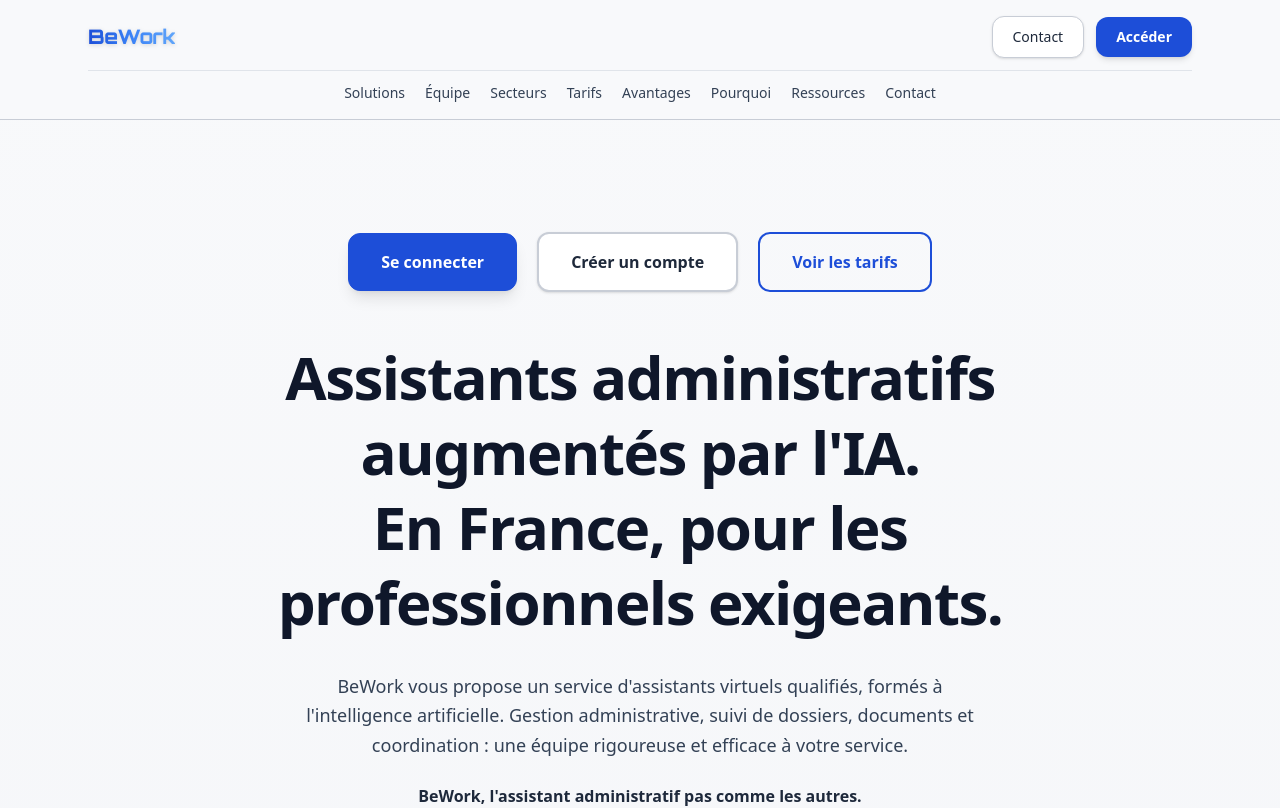
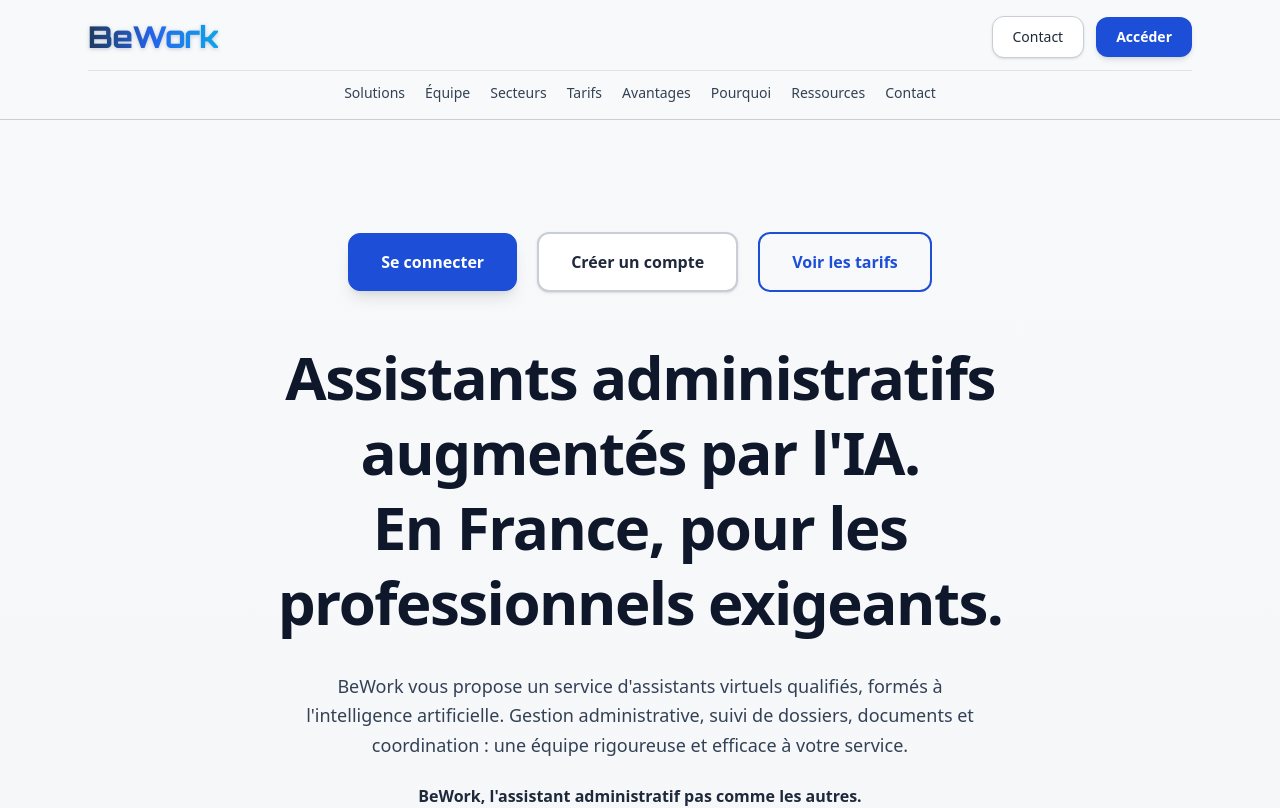
Before and after one commit to messaoud78280/plateforme, a Next.js app: page / in a window 1280 px wide. Shown: the top 808 px of the page. Built offline with nearby package versions, Linux system fonts and the light colour scheme.

Commit message:
Logo BeWork: taille x2, dégradé bleu métallique (pro, épuré, futuriste)
Made-with: Cursor

```diff
--- a/src/app/dashboard/layout.tsx
+++ b/src/app/dashboard/layout.tsx
@@ -22,7 +22,7 @@ export default async function DashboardLayout({
         <div className="mx-auto flex max-w-6xl items-center justify-between px-4 py-4">
           <Link
             href="/dashboard"
-            className="text-xl font-extrabold tracking-tight bg-gradient-to-r from-[#1d4ed8] via-[#3b82f6] to-[#60a5fa] bg-clip-text text-transparent"
+            className="text-2xl md:text-3xl font-extrabold tracking-tight bg-gradient-to-r from-[#1e3a5f] via-[#2563eb] to-[#0ea5e9] bg-clip-text text-transparent drop-shadow-[0_1px_2px_rgba(30,58,95,0.25)]"
             style={{ fontFamily: "var(--font-orbitron), system-ui, sans-serif" }}
           >
             BeWork
--- a/src/components/BeWorkLogo.tsx
+++ b/src/components/BeWorkLogo.tsx
@@ -2,6 +2,11 @@ interface BeWorkLogoProps {
   className?: string;
   size?: "sm" | "md" | "lg";
 }
+
+/** Dégradé bleu métallique : professionnel, épuré, futuriste */
+const logoGradient =
+  "bg-gradient-to-r from-[#1e3a5f] via-[#2563eb] to-[#0ea5e9] bg-clip-text text-transparent";
+const logoShadow = "drop-shadow-[0_1px_2px_rgba(30,58,95,0.25)]";
 
 export function BeWorkLogo({
   className = "",
@@ -9,14 +14,14 @@ export function BeWorkLogo({
 }: BeWorkLogoProps) {
   const textSize =
     size === "sm"
-      ? "text-lg md:text-xl"
+      ? "text-2xl md:text-3xl"
       : size === "md"
-        ? "text-xl md:text-2xl"
-        : "text-2xl md:text-3xl";
+        ? "text-3xl md:text-4xl"
+        : "text-4xl md:text-5xl";
 
   return (
     <span
-      className={`font-extrabold tracking-tight ${textSize} bg-gradient-to-r from-[#1d4ed8] via-[#3b82f6] to-[#60a5fa] bg-clip-text text-transparent drop-shadow-sm ${className}`}
+      className={`font-extrabold tracking-tight ${textSize} ${logoGradient} ${logoShadow} ${className}`}
       style={{ fontFamily: "var(--font-orbitron), system-ui, sans-serif" }}
     >
       BeWork
```
